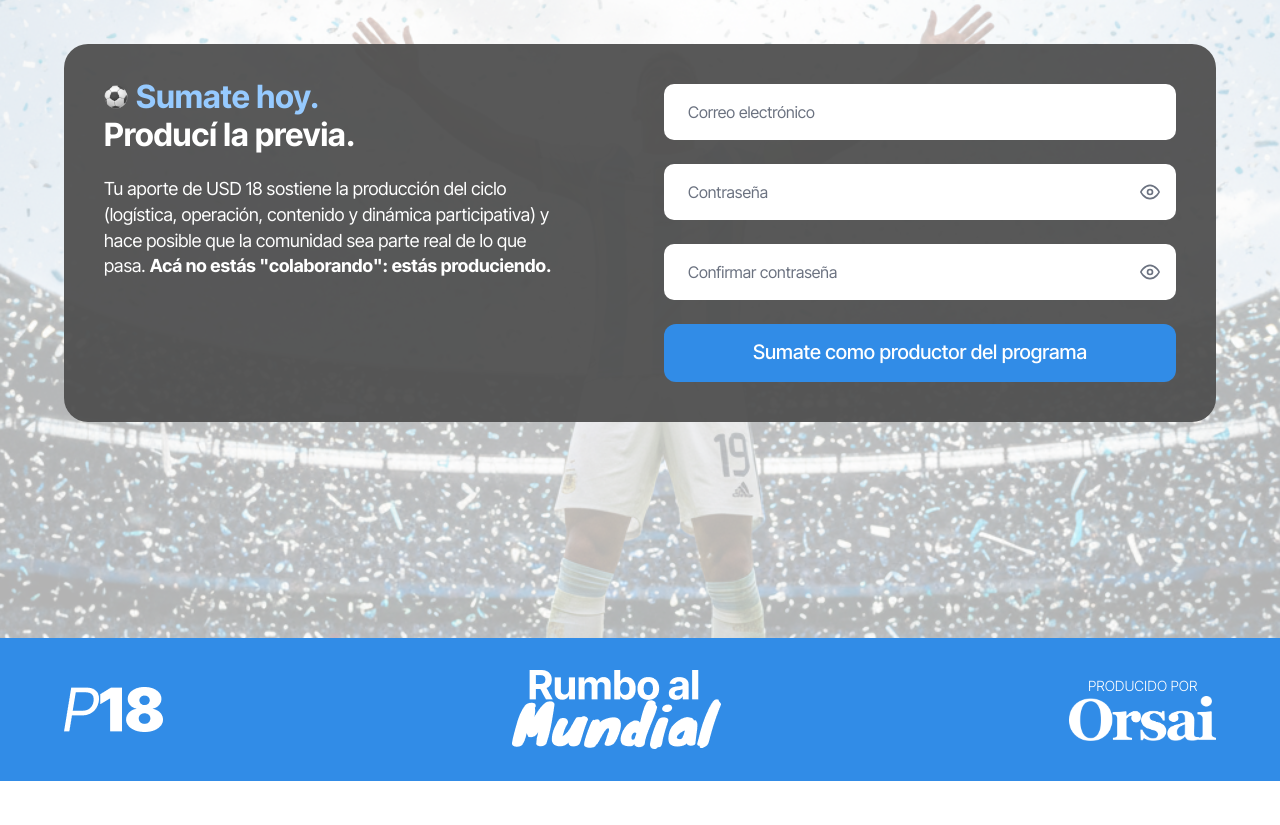
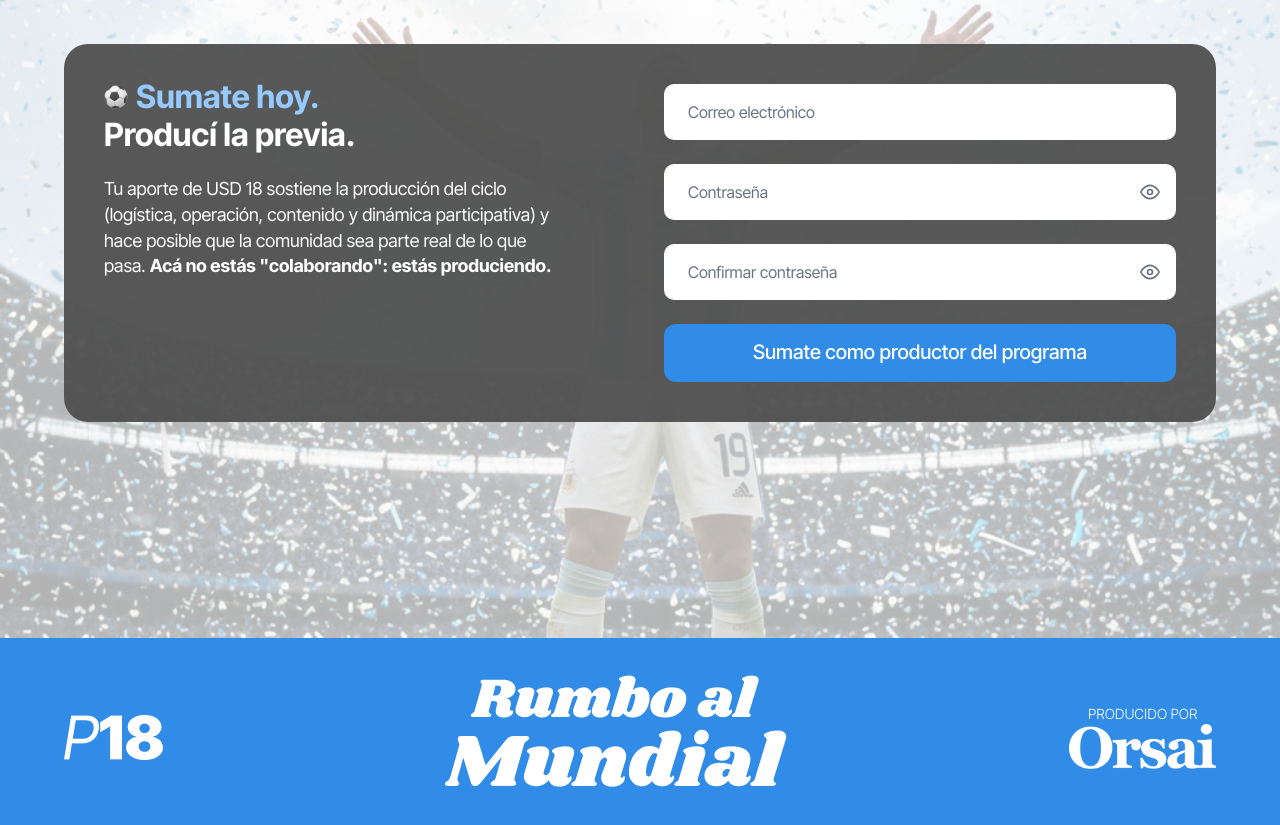
Before and after one commit to ulisescolosimo/cayetano, a Next.js app: page / in a window 1280 px wide. Shown: the part 5135-5960 px from the top of the page. Before the commit the page ends 5916 px from the top, so only its background shows below. Built offline with nearby package versions, Linux system fonts and the light colour scheme; no server answers; a web font is replaced by a local one.

Commit message:
fix footer

```diff
--- a/components/sections/Footer.tsx
+++ b/components/sections/Footer.tsx
@@ -22,11 +22,11 @@ export default function Footer() {
           {/* Sección central: Rumbo al Mundial (imagen) */}
           <div className="flex-1 flex items-center justify-center">
             <Image
-              src="/images/Vector.png"
+              src="/images/rumb.png"
               alt="Rumbo al Mundial"
-              width={1200}
+              width={1000}
               height={300}
-              className="h-auto w-auto max-w-[500px] md:max-w-[800px] lg:max-w-[1200px]"
+              className="h-auto w-auto max-w-[400px] md:max-w-[700px] lg:max-w-[1100px]"
               priority
             />
           </div>
```
Also changed, not shown: public/images/rumb.png (added).
